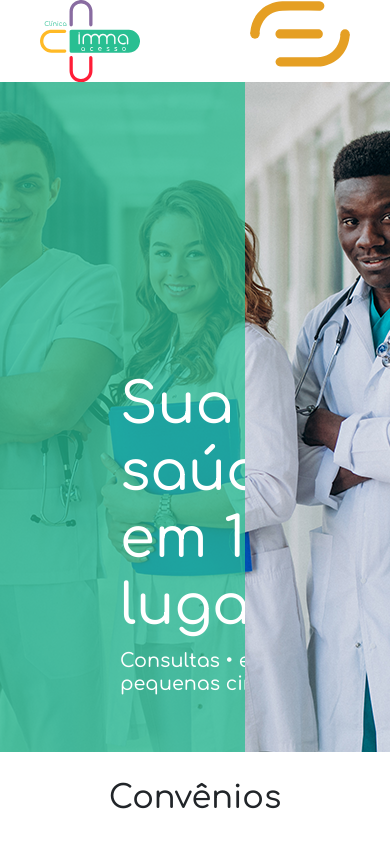
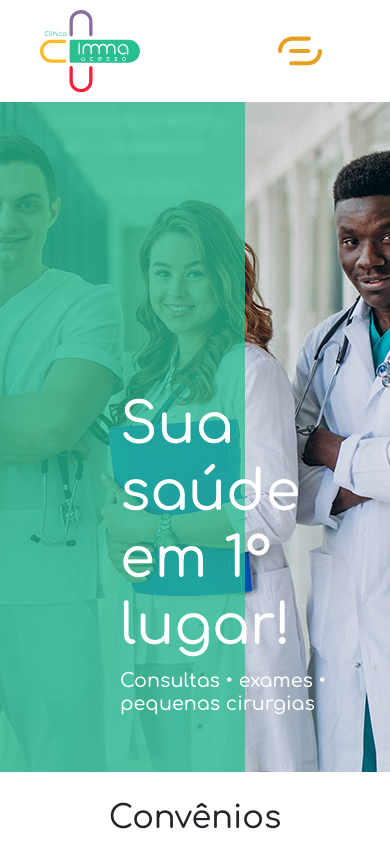
Before and after one commit to VictorGabrielmds/SiteImma, a plain HTML site: page index.html in a window 390 px wide. Shown: the top 844 px of the page. Drawn offline with nearby package versions, Linux system fonts and the light colour scheme.

Commit message:
header margin

```diff
--- a/style.css
+++ b/style.css
@@ -33,7 +33,7 @@ header img{
     background-color: #29bf92c0;
     height: 70vw;
     height: 670px;
-    overflow-x:scroll;
+    overflow-x: visible;
 }
 
 .nav-mob{
@@ -182,11 +182,13 @@ main{
     .nav-mob{
         display: flex;
         flex-direction: row-reverse;
-    justify-content: space-between;
+        justify-content: space-between;
+        padding: 10px 0;
+        align-items: center;
     }
 
-    .mobile-menu{
-
+    .mobile-menu img{
+        height: 30px;
     }
 
     .nav-list-mobile{
```
